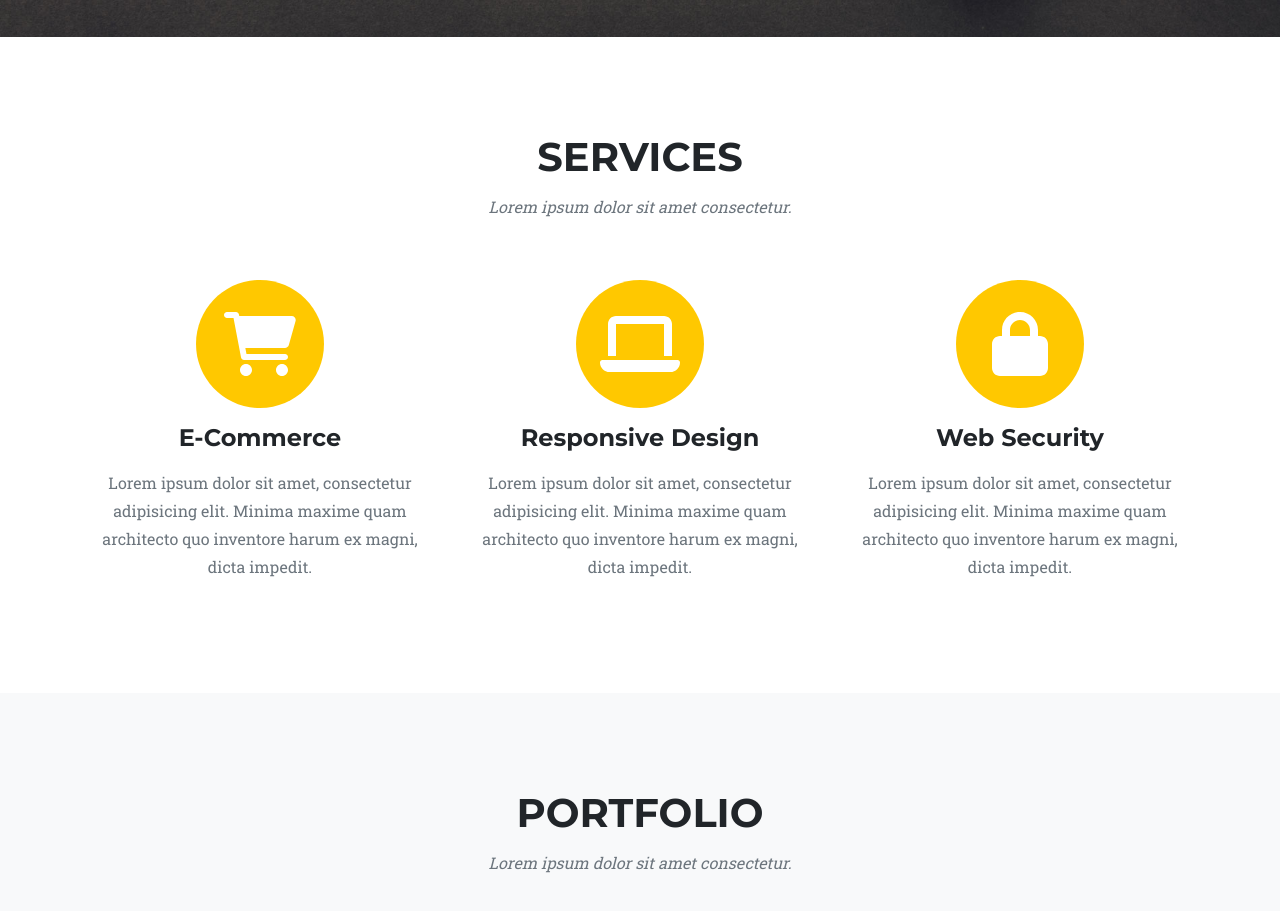
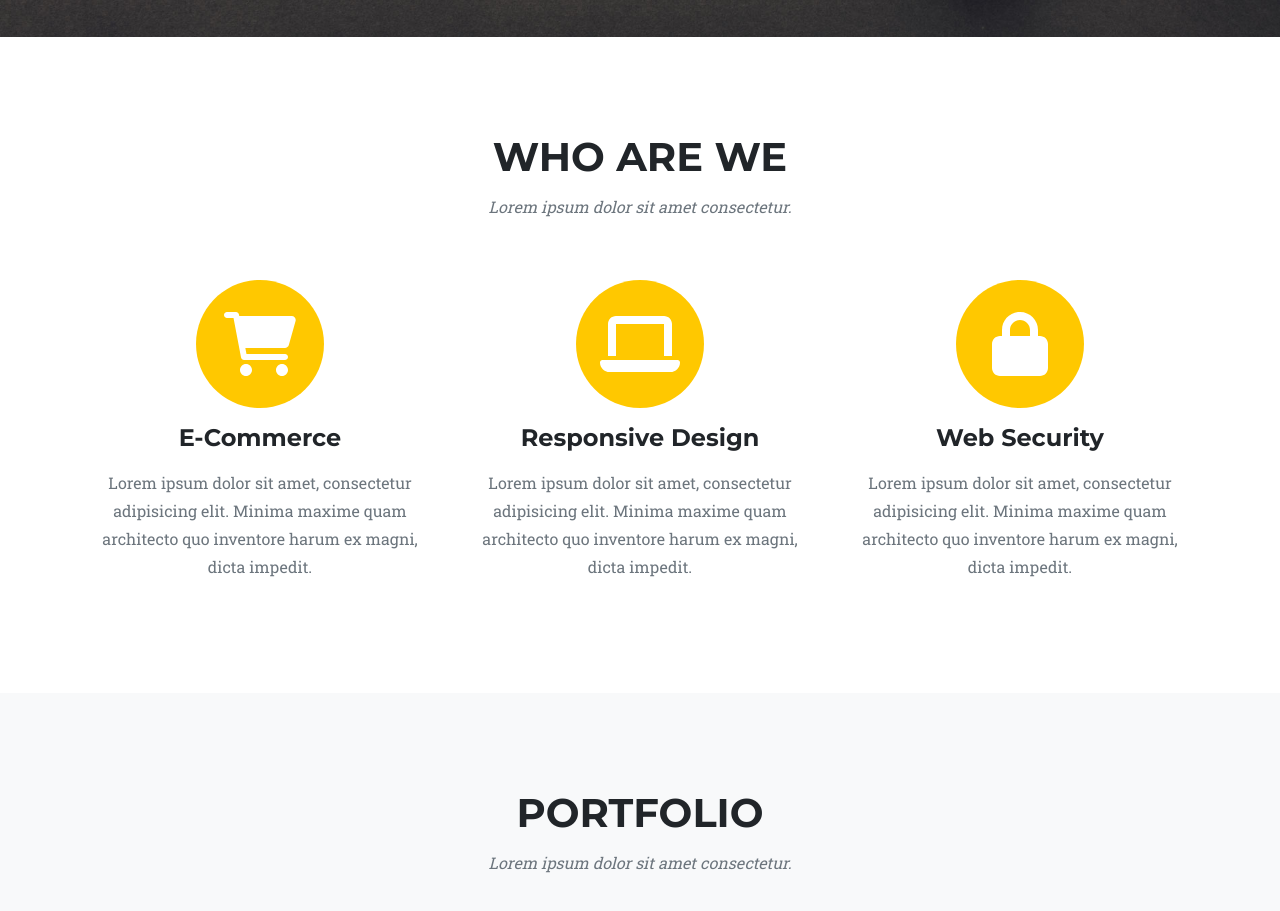
Before and after one commit to Pacmoon/DIOH-T2-, a plain HTML site: page index.html in a window 1280 px wide. Shown: the part 780-1691 px from the top of the page. Drawn offline with nearby package versions, Linux system fonts and the light colour scheme.

Commit message:
Update index.html

```diff
--- a/index.html
+++ b/index.html
@@ -48,7 +48,7 @@
         <section class="page-section" id="services">
             <div class="container">
                 <div class="text-center">
-                    <h2 class="section-heading text-uppercase">Services</h2>
+                    <h2 class="section-heading text-uppercase">Who are we</h2>
                     <h3 class="section-subheading text-muted">Lorem ipsum dolor sit amet consectetur.</h3>
                 </div>
                 <div class="row text-center">
```
